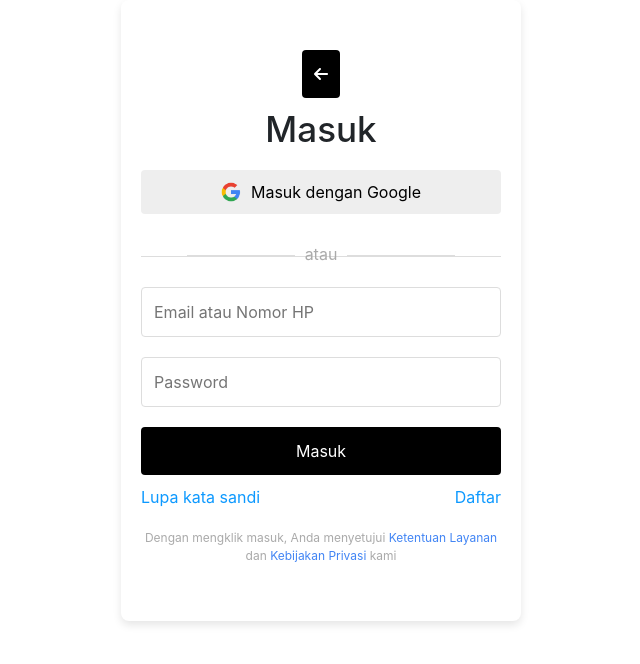
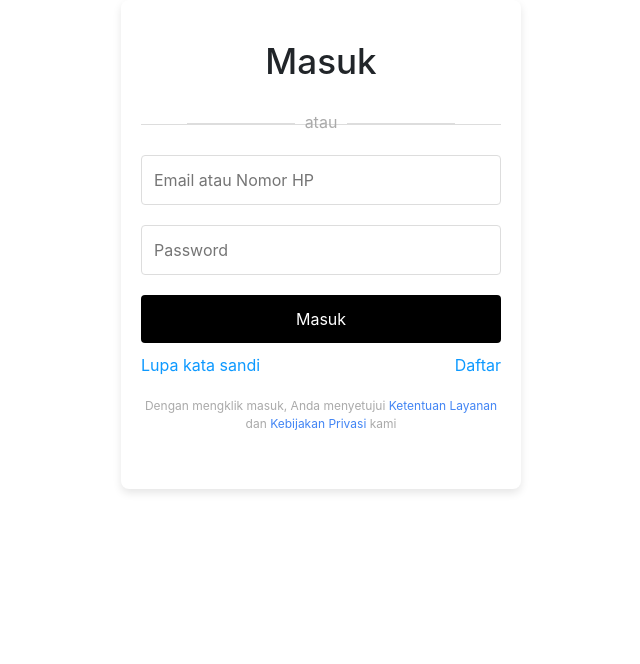
Before and after one commit to GamelabAhmad/Project25-4-HoteReservationApp, a React (Create React App) app in the folder frontend/: page /masuk in a window 1280 px wide. Shown: the top 664 px of the page, without its empty margins (319-959 px from the left). Built offline with nearby package versions, Linux system fonts and the light colour scheme.

Commit message:
ubahlogin

```diff
--- a/frontend/src/App.js
+++ b/frontend/src/App.js
@@ -27,7 +27,7 @@ const App = () => {
     <div className="App">
       {!shouldHideHeaderFooter && <Header />}
       <Routes>
-        <Route path="/" element={<Body />} />
+        <Route path="/body" element={<Body />} />
         <Route path="/tentang" element={<Tentang />} />
         <Route path="/ruang" element={<Room />} />
         <Route path="/kontak" element={<Kontak />} />
--- a/frontend/src/page/Login.js
+++ b/frontend/src/page/Login.js
@@ -1,8 +1,4 @@
-// Login.js
-import React, { useState } from 'react';
-import { Link } from 'react-router-dom';
-import { FontAwesomeIcon } from '@fortawesome/react-fontawesome';
-import { faArrowLeft } from '@fortawesome/free-solid-svg-icons';
+import React, { useState } from "react";
 import {
   LoginContainer,
   FlexKanan,
@@ -14,39 +10,37 @@ import {
   Button,
   PolicyText,
   Title,
-  Flex
-} from '../component/StyledLogin';
+  Flex,
+} from "../component/StyledLogin";
+import { Link, useNavigate } from "react-router-dom";
+import axios from "axios";
+
 const Login = () => {
-  const [identifier, setIdentifier] = useState('');
-  const [password, setPassword] = useState('');
+  const [identifier, setIdentifier] = useState("");
+  const [password, setPassword] = useState("");
+  const navigate = useNavigate();
 
-  const handleLogin = (e) => {
+  const handleLogin = async (e) => {
     e.preventDefault();
     // Logic to handle login
-    // Check if identifier is email or phone number
-    const isEmail = identifier.includes('@');
-    if (isEmail) {
-      // Handle email login
-      console.log('Logging in with email:', identifier);
-    } else {
-      // Handle phone number login
-      console.log('Logging in with phone number:', identifier);
+    try {
+      const response = await axios.post(
+        "http://localhost:5000/api/auth/login",
+        {
+          email: identifier,
+          password,
+        }
+      );
+      console.log(response.data);
+      navigate("/body"); // Ubah sesuai rute dashboard Anda
+    } catch (error) {
+      console.error(error.response ? error.response.data : error.message);
     }
-    // Implement login logic here
   };
 
   return (
     <LoginContainer>
-      <FlexKiri>
-        <Link to="/">
-        <Button><FontAwesomeIcon icon={faArrowLeft} /></Button>
-        </Link>
-      </FlexKiri>
       <Title>Masuk</Title>
-      <GoogleLoginButton>
-        <img src="/images/googele.png" alt="Google Logo" style={{ width: '20px', marginRight: '10px' }} />
-        Masuk dengan Google
-      </GoogleLoginButton>
       <Divider>atau</Divider>
       <Form onSubmit={handleLogin}>
         <Input
@@ -65,14 +59,19 @@ const Login = () => {
       </Form>
       <Flex>
         <FlexKanan>
-          <Link to="/Lupapass" style={{ color: '#0D99FF' }}>Lupa kata sandi</Link>
+          <Link to="#" style={{ color: "#0D99FF" }}>
+            Lupa kata sandi
+          </Link>
         </FlexKanan>
         <FlexKiri>
-          <Link to="/daftar" style={{ color: '#0D99FF' }}>Daftar</Link>
+          <Link to="/daftar" style={{ color: "#0D99FF" }}>
+            Daftar
+          </Link>
         </FlexKiri>
       </Flex>
       <PolicyText>
-        Dengan mengklik masuk, Anda menyetujui <a href="#">Ketentuan Layanan</a> dan <a href="#">Kebijakan Privasi</a> kami
+        Dengan mengklik masuk, Anda menyetujui <a href="#">Ketentuan Layanan</a>{" "}
+        dan <a href="#">Kebijakan Privasi</a> kami
       </PolicyText>
     </LoginContainer>
   );
```
